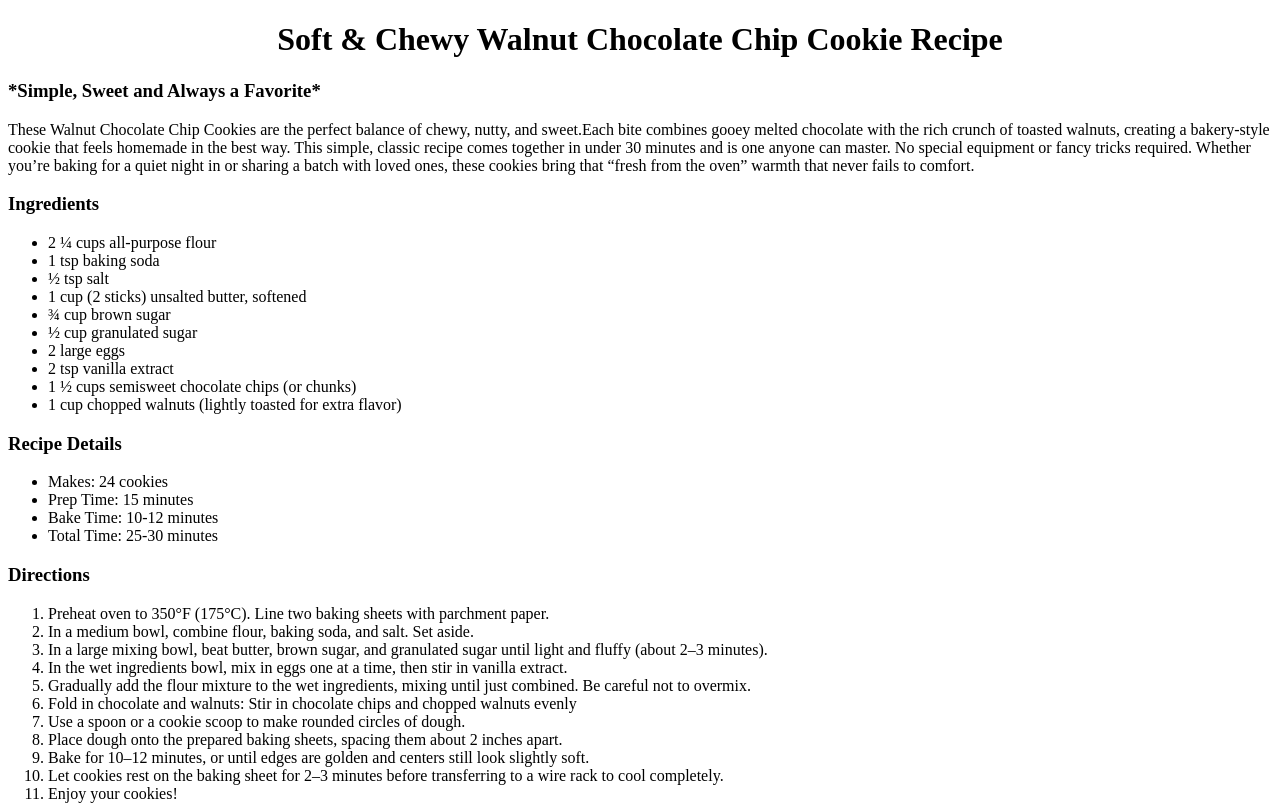
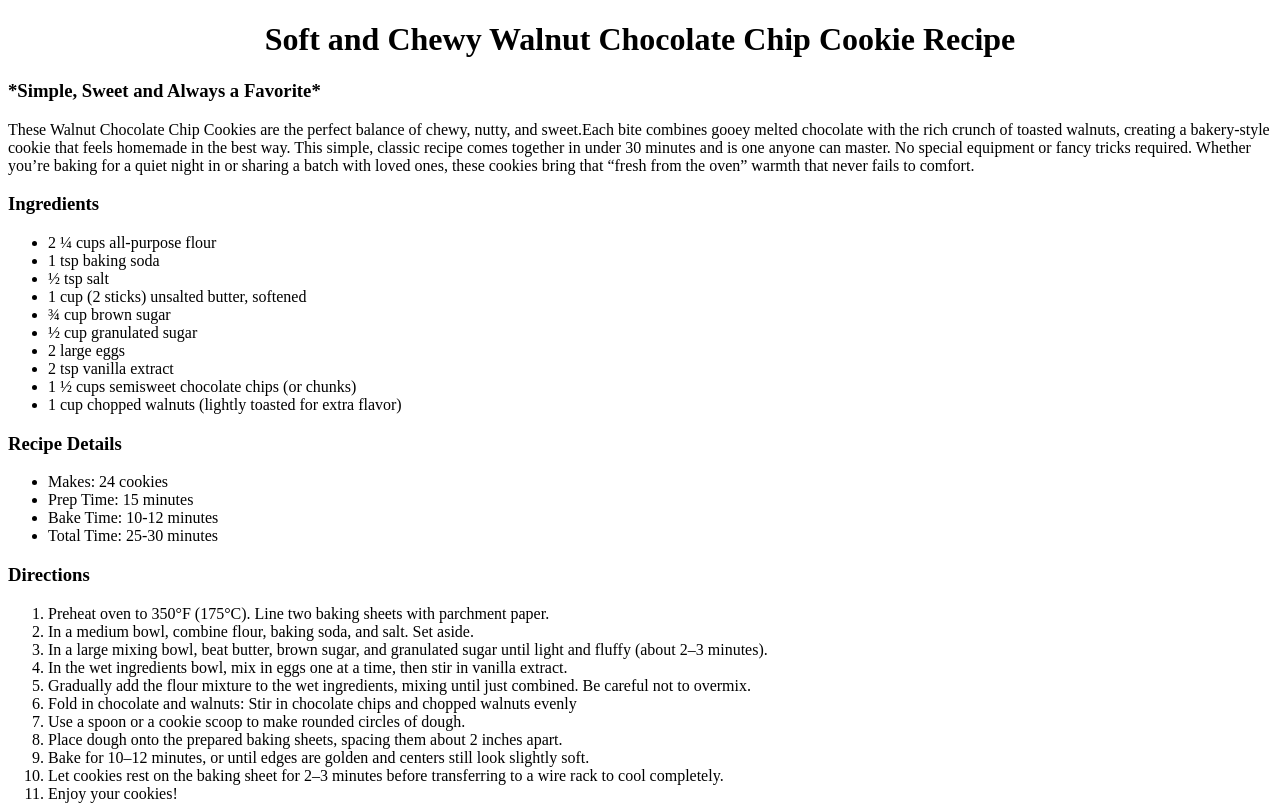
Before and after one commit to traewashington/Techtonica-Assignments-, a plain HTML site: page milestone1/WalnutChocolateChipCookies.html in a window 1280 px wide. Shown: the top 806 px of the page. Drawn offline with Linux system fonts and the light colour scheme.

Commit message:
& changed to and

```diff
--- a/milestone1/WalnutChocolateChipCookies.html
+++ b/milestone1/WalnutChocolateChipCookies.html
@@ -9,7 +9,7 @@
   <body>
     <div>
       <center>
-        <h1> Soft & Chewy Walnut Chocolate Chip Cookie Recipe</h1>
+        <h1> Soft and Chewy Walnut Chocolate Chip Cookie Recipe</h1>
       </center>
     </div>
   </body>
```
